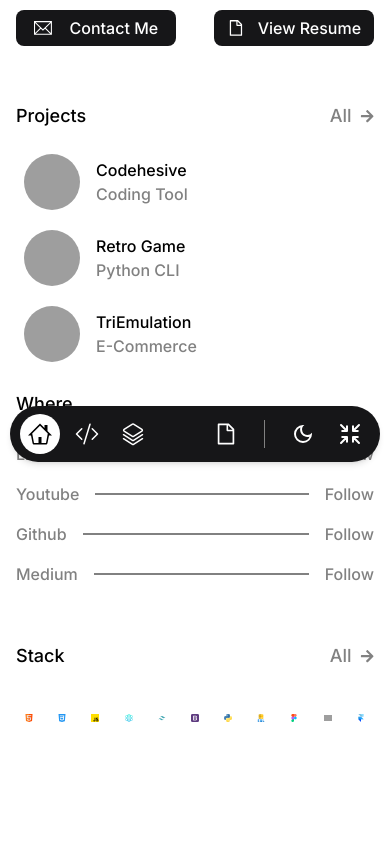
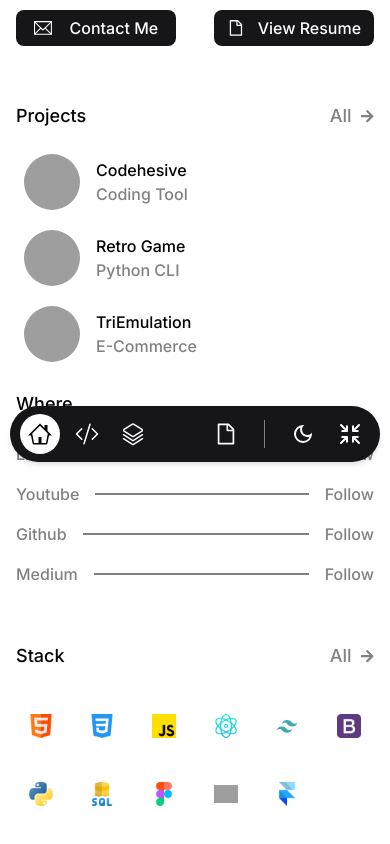
Before and after one commit to Trizee/BetterPersonalWebsite, a React (Vite) app: page / in a window 390 px wide. Shown: the part 370-1214 px from the top of the page. Built offline with nearby package versions, Linux system fonts and the light colour scheme; grey boxes are pictures that could not be loaded; some icons are missing.

Commit message:
fixed mobile bug

```diff
--- a/src/Components/Home/HomeStack.jsx
+++ b/src/Components/Home/HomeStack.jsx
@@ -21,23 +21,29 @@ export default function HomeStack({stackIcons}){
 
     let display = stackIcons.map(i => {
         return(
-        <a href={i.doc} target="_blank">
+
+        <div className="flex items center justify-center col-span-1 pt-6 md:pt-0">
         <motion.div
-        className="h-4 w-4 md:h-8 md:w-8 flex justify-center p-1 items-center cursor-pointer relative" initial="rest" whileHover="hover" animate="rest" key={i.title}>
+        className="h-8 w-8 flex justify-center p-1 items-center cursor-pointer relative" initial="rest" whileHover="hover" animate="rest" key={i.title}>
+            <a href={i.doc} target="_blank">
             <motion.p
             variants={slashMotion}
             className="absolute text-xs -top-7 bg-white rounded-full px-2 text-black">
                     {i.title}
             </motion.p>
             <img src={i.icon} alt="" className="hover:scale-125 transition-all"/>
+            </a>
         </motion.div>
-        </a>
+        </div>
+
         )
     })
 
     return(
-        <div className="flex gap-3 justify-evenly py-6">
+
+        <div className="grid grid-cols-6 mx- md:flex  gap-3 md:justify-evenly md:py-6 w-full justify-center ">
             {display}
         </div>
+
     )
 }
```
